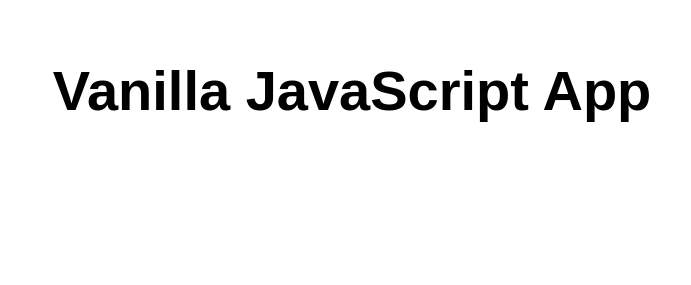
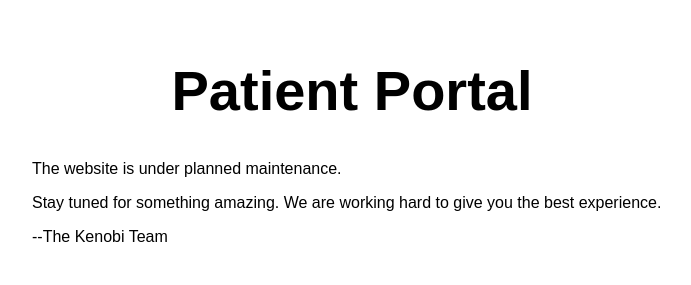
Before and after one commit to neilbarber123/testwebapp2, a website: page src/index.html in a window 1280 px wide. Shown: the whole page, without its empty margins (288-979 px from the left). Drawn offline with Linux system fonts and the light colour scheme.

Commit message:
Update index.html

```diff
--- a/src/index.html
+++ b/src/index.html
@@ -10,7 +10,10 @@
 
 <body>
   <main>
-    <h1>Vanilla JavaScript App</h1>
+    <h1>Patient Portal</h1>
+    <p>The website is under planned maintenance.</p>
+    <p>Stay tuned for something amazing. We are working hard to give you the best experience.</p>
+    <p>--The Kenobi Team</p>
   </main>
 </body>
 
```
